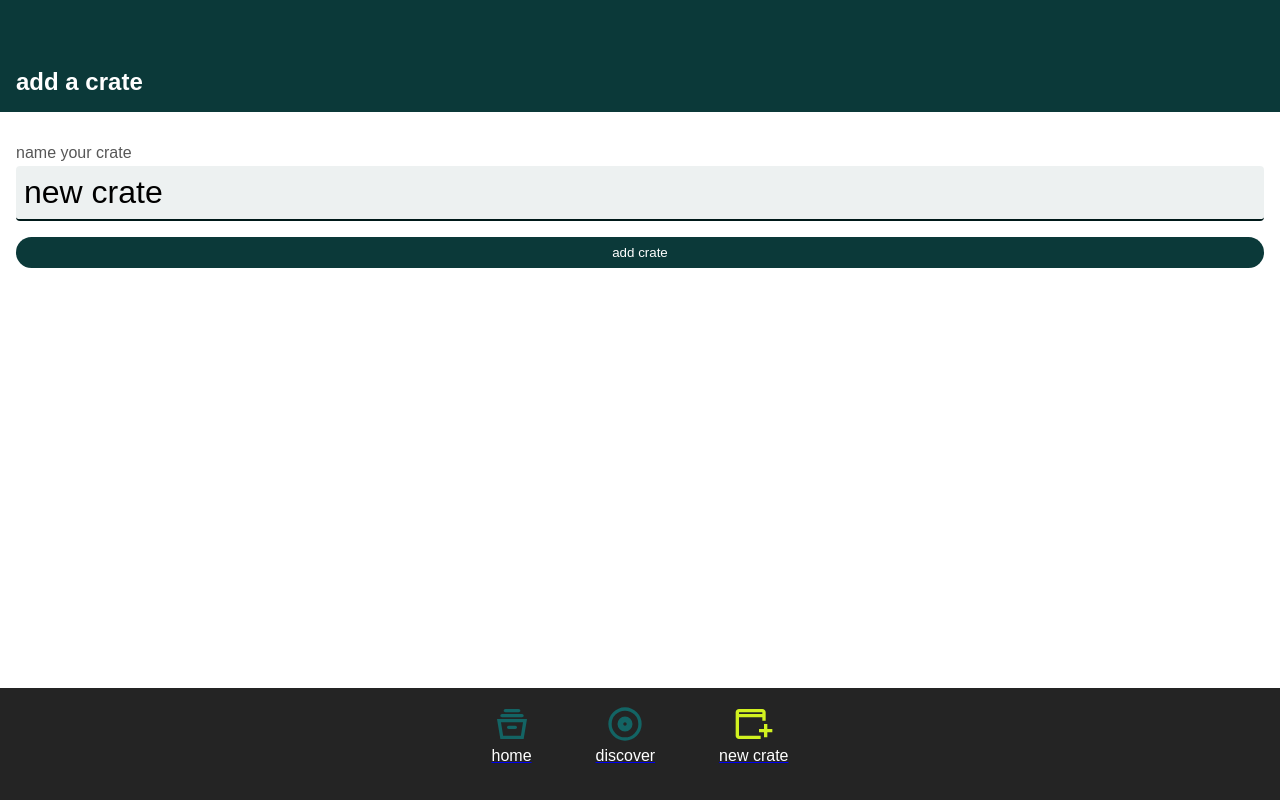
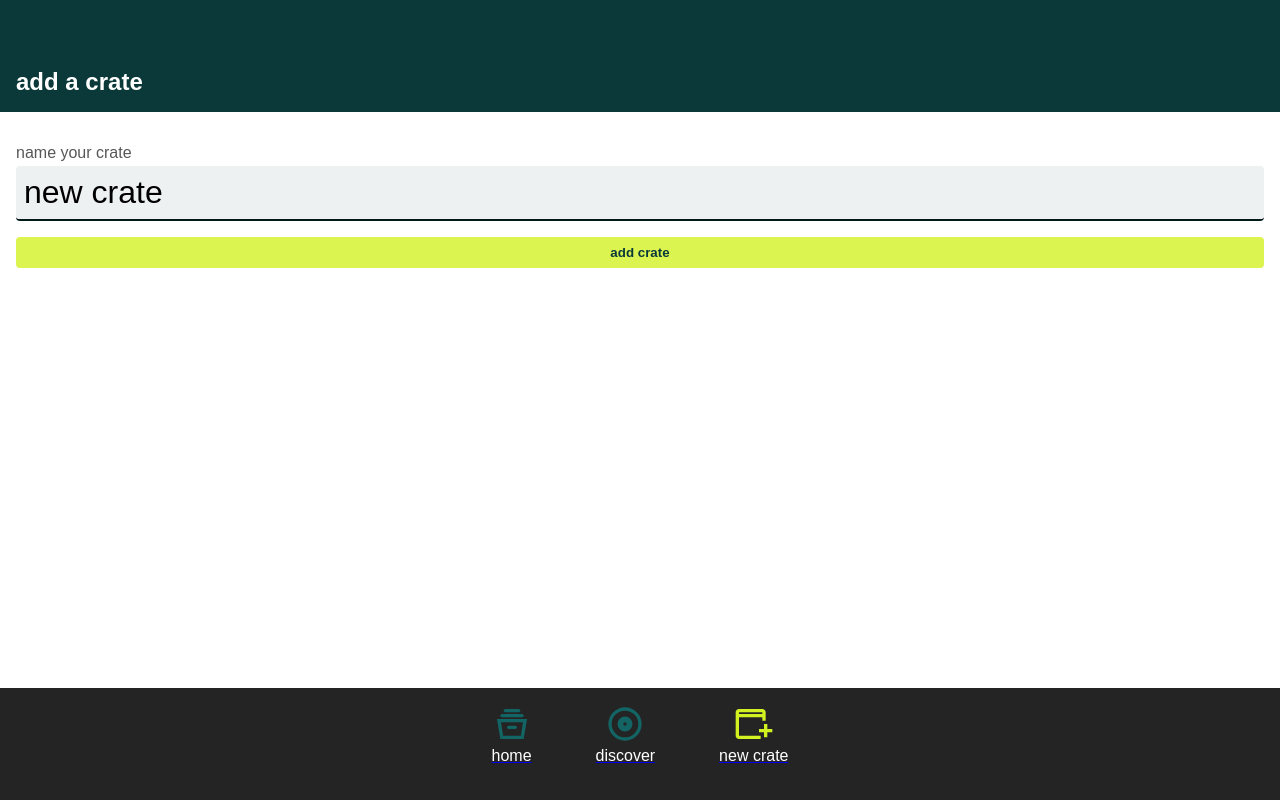
Before and after one commit to jenikashannon/audioFile, a React (Create React App) app: page /crates in a window 1280 px wide. Built offline with nearby package versions, Linux system fonts and the light colour scheme.

Commit message:
fix artist search indexing

```diff
--- a/src/components/AddAlbumModal/AddAlbumModal.scss
+++ b/src/components/AddAlbumModal/AddAlbumModal.scss
@@ -1,11 +1,12 @@
 @use "../../styles/partials/mixins";
 @use "../../styles/partials/colors";
+@use "../../styles/partials/variables";
 
 .add-album-modal {
 	@include mixins.modal;
 
 	&__card {
-		height: calc(100vh - 80px - 64px);
+		height: calc(100vh - variables.$header-height - variables.$header-height);
 	}
 
 	&__close-icon {
--- a/src/components/AlbumDetailsModal/AlbumDetailsModal.jsx
+++ b/src/components/AlbumDetailsModal/AlbumDetailsModal.jsx
@@ -50,7 +50,7 @@ function AlbumDetailsModal({ album, setActiveAlbum }) {
 				<p className='album-details-modal__metadata'>
 					{`${album.release_date} · ${count} songs · ${duration}`}
 				</p>
-				<button onClick={handleClick}>play on Spotify</button>
+				{/* <button onClick={handleClick}>play on Spotify</button> */}
 				<div className='album-details-modal__table-header'>
 					<div className='album-details-modal__row'>
 						<p className='album-details-modal__column--num album-details-modal__heading'>
--- a/src/components/ItemAlbum/ItemAlbum.jsx
+++ b/src/components/ItemAlbum/ItemAlbum.jsx
@@ -49,11 +49,13 @@ function ItemAlbum({
 	}
 
 	function handleSave() {
+		console.log("save " + album.id);
 		saveAlbum(album.id);
 		setMenuMode(false);
 	}
 
 	function handleUnsave() {
+		console.log("unsave " + album.id);
 		unsaveAlbum(album.id);
 		setMenuMode(false);
 	}
@@ -72,7 +74,7 @@ function ItemAlbum({
 		triggerPlayback([album]);
 		setMenuMode(false);
 	}
-
+	// console.log(album);
 	return (
 		<article className='item-album'>
 			<div className='item-album__container' onClick={handleClick}>
--- a/src/components/ItemCrateSearched/ItemCrateSearched.jsx
+++ b/src/components/ItemCrateSearched/ItemCrateSearched.jsx
@@ -7,7 +7,7 @@ import Icon from "../Icon/Icon.jsx";
 import { useNavigate } from "react-router-dom";
 import uniqid from "uniqid";
 
-function ItemCrateSearched({ crate, type, togglePin }) {
+function ItemCrateSearched({ crate }) {
 	const navigate = useNavigate();
 
 	// filter out matches on crate name
@@ -55,6 +55,13 @@ function ItemCrateSearched({ crate, type, togglePin }) {
 		return (previousTrackIndex += album.tracks.length);
 	});
 
+	// determine artist refindices that correspond to each album
+	let previousArtistIndex = 0;
+
+	const artistIndices = crate.albums.map((album) => {
+		return (previousArtistIndex += album.artists.length);
+	});
+
 	function highlightMatchText(match, textType, album) {
 		const refs = album
 			? {
@@ -100,7 +107,9 @@ function ItemCrateSearched({ crate, type, togglePin }) {
 			<h2 className='item-searched-crate__name'>
 				{highlightMatchText(crateNameMatch, "name")}
 			</h2>
-			<p className='item-searched-crate__title'>top matches:</p>
+			{uniqueMatches.length > 0 && (
+				<p className='item-searched-crate__title'>top matches:</p>
+			)}
 
 			<div className='item-searched-crate__container'>
 				{uniqueMatches.map((match) => {
@@ -110,6 +119,10 @@ function ItemCrateSearched({ crate, type, togglePin }) {
 					if (match.key === "albums.tracks.name") {
 						albumIndex = trackIndices.findIndex((trackIndex) => {
 							return match.refIndex < trackIndex;
+						});
+					} else if (match.key === "albums.artists") {
+						albumIndex = artistIndices.findIndex((artistIndex) => {
+							return match.refIndex < artistIndex;
 						});
 					} else {
 						// i don't know why i have to use this math.min,
--- a/src/components/ItemCrateSearched/ItemCrateSearched.scss
+++ b/src/components/ItemCrateSearched/ItemCrateSearched.scss
@@ -53,6 +53,7 @@
 	}
 
 	&__highlight {
-		color: colors.$accent-light;
+		color: #bed828;
+		font-weight: 600;
 	}
 }
--- a/src/components/ItemList/ItemList.scss
+++ b/src/components/ItemList/ItemList.scss
@@ -1,15 +1,16 @@
 .item-list {
 	&__pinned {
 		display: flex;
-		overflow: scroll;
+		overflow-x: scroll;
 		flex-wrap: nowrap;
 		gap: 1rem;
 		padding: 0.25rem;
+		height: 12rem;
 
 		&--container {
 			flex-shrink: 0;
 			flex-basis: 40%;
-			height: 7rem;
+			height: 6rem;
 		}
 	}
 }
--- a/src/components/MenuModal/MenuModal.scss
+++ b/src/components/MenuModal/MenuModal.scss
@@ -43,9 +43,9 @@
 		gap: 0.25rem;
 		align-items: center;
 		pointer-events: all;
+	}
 
-		&-text {
-			font-size: 14px;
-		}
+	&__text {
+		font-size: 11px;
 	}
 }
--- a/src/components/SearchCratesModal/SearchCratesModal.jsx
+++ b/src/components/SearchCratesModal/SearchCratesModal.jsx
@@ -28,12 +28,14 @@ function SearchCratesModal({ crateList, toggleSearchModal }) {
 
 		const fuse = new Fuse(crateList, options);
 		const results = fuse.search(term);
+		// console.log(results);
 
 		const formattedResults = results.map((result) => {
 			const item = { ...result.item, matches: result.matches };
 
 			return item;
 		});
+		// console.log(formattedResults);
 
 		setSearchedCrateList(formattedResults);
 	}
--- a/src/pages/AddCratePage/AddCratePage.scss
+++ b/src/pages/AddCratePage/AddCratePage.scss
@@ -23,11 +23,12 @@
 	}
 
 	&__button {
-		background-color: colors.$green-main;
-		color: colors.$white;
-		border-radius: 40px;
-		padding: 8px;
 		border: none;
+		background-color: colors.$green-mid;
+		font-weight: 600;
+		border-radius: 4px;
+		padding: 0.5rem;
+		color: colors.$green-main;
 		width: 100%;
 		margin-top: 1rem;
 	}
--- a/src/pages/CratesPage/CratesPage.jsx
+++ b/src/pages/CratesPage/CratesPage.jsx
@@ -132,7 +132,8 @@ function CratesPage({ triggerSnackbar }) {
 				triggerSearch={toggleSearchModal}
 			/>
 			<div className='crates-page__container'>
-				<div className='crates-page__crates'>
+				{pinnedCrateList.length > 0 && (
+					<>
 						<ItemList
 							itemList={pinnedCrateList}
 							type='crate'
@@ -141,7 +142,9 @@ function CratesPage({ triggerSnackbar }) {
 							deleteCrate={deleteCrate}
 						/>
 
-					{pinnedCrateList.length > 0 && <Divider margin='0 0 16px 0' />}
+						<Divider margin='0 0 16px 0' />
+					</>
+				)}
 
 				{crateList.length > 0 && (
 					<Sorter
@@ -152,6 +155,7 @@ function CratesPage({ triggerSnackbar }) {
 					/>
 				)}
 
+				<div className='crates-page__crates'>
 					<ItemList
 						itemList={sortedCrateList}
 						type='crate'
--- a/src/styles/partials/_mixins.scss
+++ b/src/styles/partials/_mixins.scss
@@ -35,7 +35,9 @@
 
 		&--long {
 			width: 90%;
-			height: 70vh;
+			height: calc(
+				100vh - variables.$footer-height - variables.$header-height - 2rem
+			);
 			padding: 0.5rem;
 			justify-content: flex-start;
 			align-items: center;
@@ -45,10 +47,12 @@
 		&--bottom-anchored {
 			border-radius: 20px 20px 0 0;
 			position: fixed;
-			bottom: 80px;
+			bottom: variables.$footer-height;
 			width: 100%;
 			padding: 2rem;
-			max-height: calc(100vh - 80px);
+			max-height: calc(
+				100vh - variables.$footer-height - variables.$header-height
+			);
 		}
 	}
 }
@@ -70,10 +74,14 @@
 @mixin page {
 	padding: calc(variables.$header-height + 2rem) 1rem
 		calc(variables.$footer-height + 1rem);
-	position: relative;
+	position: fixed;
+	top: 0;
+	left: 0;
 	height: 100vh;
+	width: 100vw;
 	display: flex;
 	flex-direction: column;
+	overflow: hidden;
 }
 
 @mixin scroll-view {
--- a/src/utils/consts.js
+++ b/src/utils/consts.js
@@ -1,3 +1,4 @@
-const baseUrl = "http://192.168.2.143:1700/api";
+const baseUrl = "http://localhost:1700/api";
+//"http://192.168.2.143:1700/api"
 
 export { baseUrl };
```
Also changed, not shown: 1 other file (tests, documents, lock files or other folders). Lines whose indentation alone changed are shown as unchanged.
